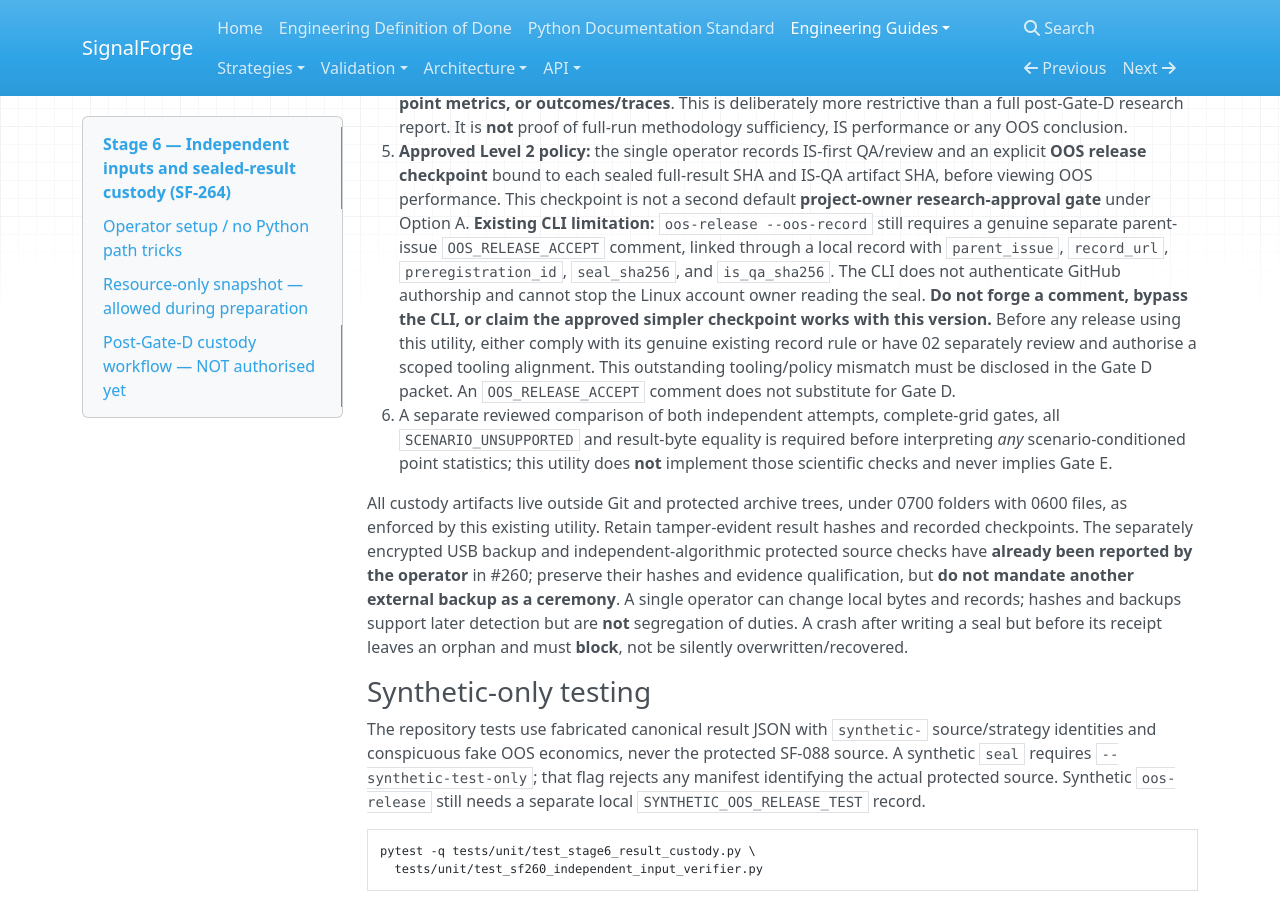
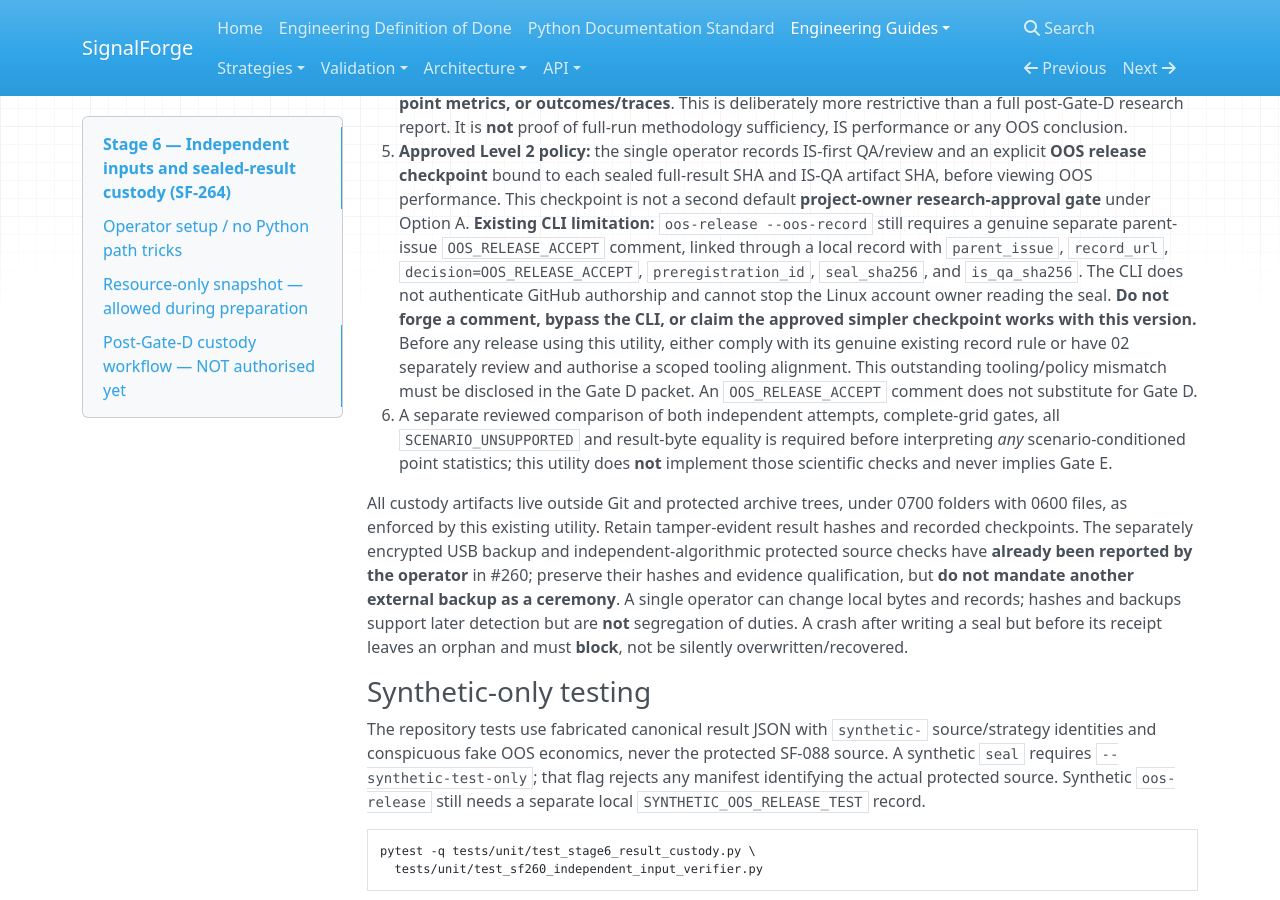
Before and after one commit to harishkamathuk/signalforge, an MkDocs documentation site: the page built from docs/engineering/stage6-result-custody.md, in a window 1280 px wide and 900 px high, scrolled down 2179 px. Built offline with MkDocs 1.6.1, drawn with Linux system fonts in a browser that asks for light colours; nearby versions of some CDN libraries.

Commit message:
docs(stage6): restore required OOS decision field from PR review

```diff
--- a/docs/engineering/stage6-result-custody.md
+++ b/docs/engineering/stage6-result-custody.md
@@ -121,7 +121,8 @@ Synthetic fixtures and tests may exercise the API before then.
    Option A. **Existing CLI limitation:** `oos-release --oos-record` still
    requires a genuine separate parent-issue `OOS_RELEASE_ACCEPT` comment,
    linked through a local record with `parent_issue`, `record_url`,
-   `preregistration_id`, `seal_sha256`, and `is_qa_sha256`. The CLI does not
+   `decision=OOS_RELEASE_ACCEPT`, `preregistration_id`, `seal_sha256`,
+   and `is_qa_sha256`. The CLI does not
    authenticate GitHub authorship and cannot stop the Linux account owner
    reading the seal. **Do not forge a comment, bypass the CLI, or claim the
    approved simpler checkpoint works with this version.** Before any release
```
